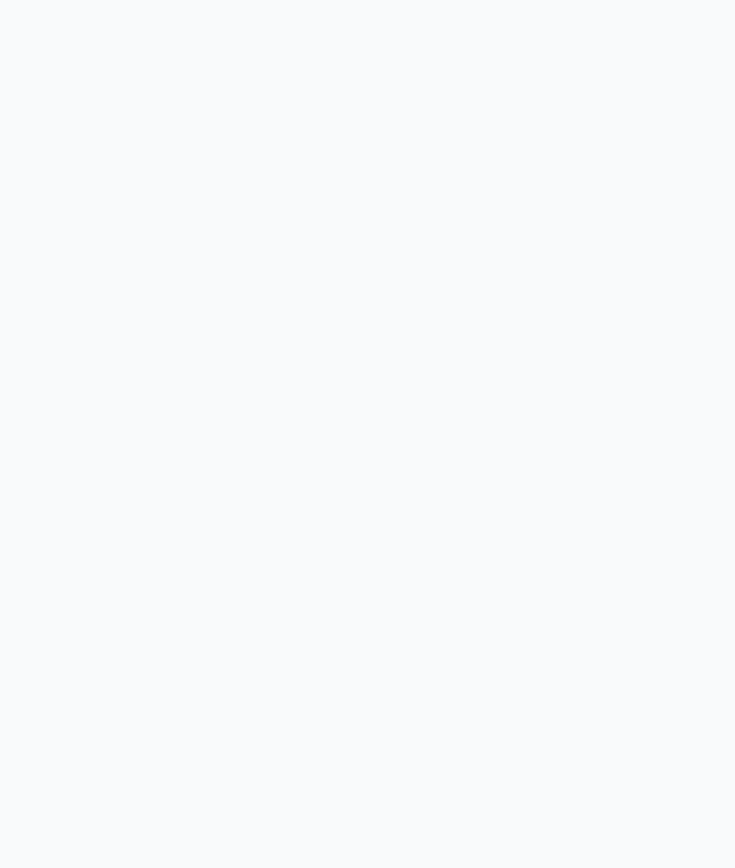
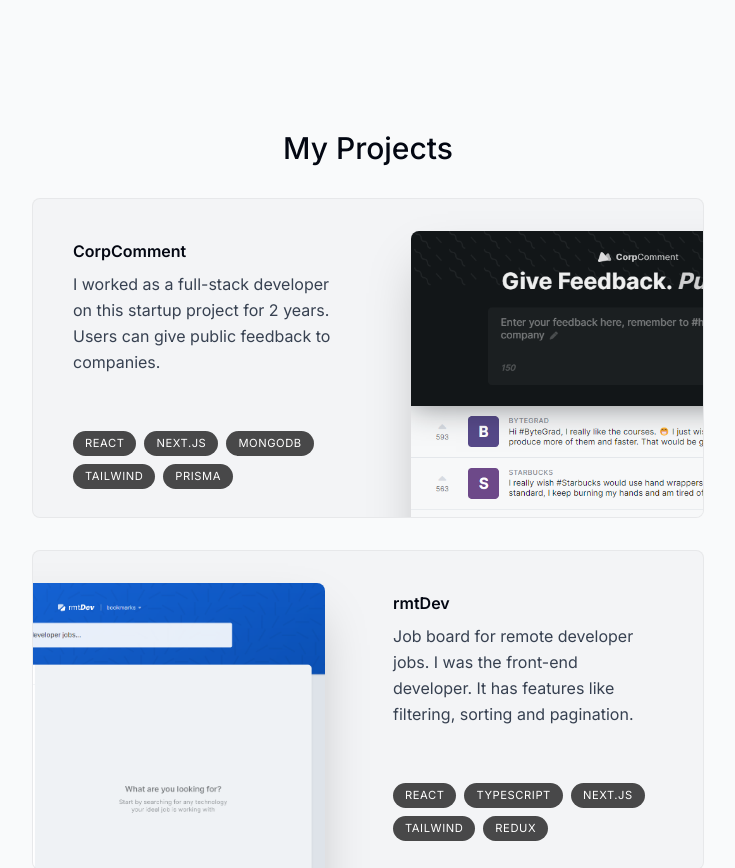
Before and after one commit to PatrickMcCrone/portfolio, a Next.js app: page / in a window 1280 px wide. Shown: the part 1340-2208 px from the top of the page, without its empty margins (272-1007 px from the left). Built offline with nearby package versions, Linux system fonts and the light colour scheme.

Commit message:
Create projects section

```diff
--- a/app/page.tsx
+++ b/app/page.tsx
@@ -1,14 +1,18 @@
 import Intro from "@/components/intro";
 import SectionDivider from "@/components/section-divider";
 import About from "@/components/about";
+import Projects from "@/components/projects";
 
 export default function Home() {
 	return (
-      <main className="flex flex-col items-center
-      px-4">
+		<main
+			className="flex flex-col items-center
+      px-4"
+		>
 			<Intro />
 			<SectionDivider />
 			<About />
+			<Projects />
 		</main>
 	);
 }
--- a/components/intro.tsx
+++ b/components/intro.tsx
@@ -1,13 +1,13 @@
 "use client";
 
-import React, { use } from 'react'
-import Image from 'next/image'
-import PeejSwimHeadshot from '@/public/PeejSwimHeadshot.jpg'
+import React, { use } from "react";
+import Image from "next/image";
+import PeejSwimHeadshot from "@/public/PeejSwimHeadshot.jpg";
 import { motion } from "framer-motion";
-import Link from 'next/link';
-import { BsArrowRight, BsLinkedin } from 'react-icons/bs';
-import { HiDownload } from 'react-icons/hi';
-import { FaGithubSquare } from 'react-icons/fa';
+import Link from "next/link";
+import { BsArrowRight, BsLinkedin } from "react-icons/bs";
+import { HiDownload } from "react-icons/hi";
+import { FaGithubSquare } from "react-icons/fa";
 
 export default function Intro() {
     return (
@@ -17,9 +17,10 @@ export default function Intro() {
                     <motion.div
                         initial={{ opacity: 0, scale: 0 }}
                         animate={{ opacity: 1, scale: 1 }}
-                    transition={{ type: "tween", duration: 0.2}}
+                        transition={{ type: "tween", duration: 0.2 }}
                     >
-                    <Image src={PeejSwimHeadshot}
+                        <Image
+                            src={PeejSwimHeadshot}
                             alt="Patrick Portrait"
                             width="192"
                             height="192"
@@ -29,10 +30,16 @@ export default function Intro() {
                     border-[0.35rem] border-white shadow-xl"
                         />
                     </motion.div>
-                <motion.span className="absolute bottom-0 right-0 text-4xl"
+                    <motion.span
+                        className="absolute bottom-0 right-0 text-4xl"
                         initial={{ opacity: 0, scale: 0 }}
                         animate={{ opacity: 1, scale: 1 }}
-                transition={{ type: "spring", stiffness: 125, delay: 0.1, duration: 0.7}}
+                        transition={{
+                            type: "spring",
+                            stiffness: 125,
+                            delay: 0.1,
+                            duration: 0.7,
+                        }}
                     >
                         👋
                     </motion.span>
@@ -46,13 +53,21 @@ export default function Intro() {
                 animate={{ opacity: 1, y: 0 }}
             >
                 <span className="font-bold">Hello, I'm Patrick.</span> I'm a{" "}
-            <span className="font-bold">computer science student (Class of 2025)</span> at{" "}
-            <span className="font-bold">SUNY Fredonia</span>. I enjoy
-            building <span className="italic">all types of applications</span>. My focuses are{" "}
-            <span className="underline">Python, C# (.NET), and Web Development</span>.
+                <span className="font-bold">
+                    computer science student (Class of 2025)
+                </span>{" "}
+                at <span className="font-bold">SUNY Fredonia</span>. I enjoy
+                building{" "}
+                <span className="italic">all types of applications</span>. My
+                focuses are{" "}
+                <span className="underline">
+                    Python, C# (.NET), and Web Development
+                </span>
+                .
             </motion.h1>
 
-        <motion.div className="flex flex-col sm:flex-row
+            <motion.div
+                className="flex flex-col sm:flex-row
         items-center justify-center gap-2 px-4 text-lg font-medium"
                 initial={{ opacity: 0, y: 100 }}
                 animate={{ opacity: 1, y: 0 }}
@@ -65,23 +80,25 @@ export default function Intro() {
                 focus:scale-110 hover:scale-110 hover:bg-gray-950
                 active:scale-105 transition"
                 >
-                Contact Me Here <BsArrowRight
-                className="opacity-70 group-hover:translate-x-1 transition" />
+                    Contact Me Here{" "}
+                    <BsArrowRight className="opacity-70 group-hover:translate-x-1 transition" />
                 </Link>
 
-            <a className="group bg-white px-7 py-3
+                <a
+                    className="group bg-white px-7 py-3
             flex items-center gap-2 rounded-full
             outline-none focus:scale-110 hover:scale-110
             active:scale-105 transition cursor-pointer
             border border-black/10"
-            href="/Resume.pdf" download={true}
+                    href="/Resume.pdf"
+                    download={true}
                 >
-                Download Resume <HiDownload
-                className="opacity-60 group-hover:translate-y-1 transition" />
+                    Download Resume{" "}
+                    <HiDownload className="opacity-60 group-hover:translate-y-1 transition" />
                 </a>
 
-
-            <a className="bg-white p-4 text-gray-700
+                <a
+                    className="bg-white p-4 text-gray-700
             flex items-center gap-2 rounded-full
             focus:scale-[1.15] hover:scale-[1.15] hover:text-gray-950
             active:scale-105 transition cursor-pointer border border-black/10"
@@ -91,7 +108,8 @@ export default function Intro() {
                     <BsLinkedin />
                 </a>
 
-            <a className="bg-white p-4 text-gray-700
+                <a
+                    className="bg-white p-4 text-gray-700
             flex items-center gap-2 text-[1.35rem]
             rounded-full focus:scale-[1.15] hover:scale-[1.15]
             hover:text-gray-950 active:scale-105 transition cursor-pointer
@@ -101,8 +119,7 @@ export default function Intro() {
                 >
                     <FaGithubSquare />
                 </a>
-
             </motion.div>
         </section>
-  )
+    );
 }
--- /dev/null
+++ b/components/project.tsx
@@ -0,0 +1,80 @@
+"use client";
+
+import Image from "next/image";
+import { motion, useScroll, useTransform } from "framer-motion";
+import { projectsData } from "@/lib/data";
+import { useRef } from "react";
+
+type ProjectProps = (typeof projectsData)[number];
+
+export default function Project({
+	title,
+	description,
+	tags,
+	imageUrl,
+}: ProjectProps) {
+	const ref = useRef<HTMLDivElement>(null);
+	const { scrollYProgress } = useScroll({
+		target: ref,
+		offset: ["0 1", "1.33 1"],
+	});
+	const scaleProgress = useTransform(scrollYProgress, [0, 1], [0.8, 1]);
+	const opacityProgress = useTransform(scrollYProgress, [0, 1], [0.6, 1]);
+
+	return (
+		<motion.div
+			ref={ref}
+			style={{
+				scale: scaleProgress,
+				opacity: opacityProgress,
+			}}
+			className="group mb-3 sm:mb-8 last:mb-0"
+		>
+			<section
+				className="bg-gray-100 max-w-[42rem] border border-black/5 rounded-lg
+                overflow-hidden sm:pr-8 relative sm:h-[20rem] hover:bg-gray-200 transition group-even:pl-8"
+			>
+				<div
+					className="pt-4 pb-7 px-5 py-4 sm:pl-10 sm:pr-2
+                    sm:pt-10 sm:max-w-[50%] flex flex-col h-full group-even:ml-[18rem]"
+				>
+					<h3 className="text-2x1 font-semibold">{title}</h3>
+					<p className="mt-2 leading-relaxed text-gray-700">
+						{description}
+					</p>
+					<ul className="flex flex-wrap mt-4 gap-2 sm:mt-auto">
+						{tags.map((tag, index) => (
+							<li
+								className="bg-black/[0.7] py-1 px-3 text-[0.7rem]
+                                uppercase tracking-wider text-white rounded-full"
+								key={index}
+							>
+								{tag}
+							</li>
+						))}
+					</ul>
+				</div>
+
+				<Image
+					src={imageUrl}
+					alt="Project I worked on"
+					quality={95}
+					className="absolute top-8 -right-40
+                    w-[28.25rem] rounded-t-lg shadow-2xl
+                    transition
+                    group-hover:scale-[1.04]
+                    group-hover:-translate-x-3
+                    group-hover:translate-y-3
+                    group-hover:-rotate-2
+
+                    group-even:group-hover:translate-x-3
+                    group-even:group-hover:translate-y-3
+                    group-even:group-hover:rotate-2
+
+                    group-even:right-[initial]
+                    group-even:-left-40"
+				/>
+			</section>
+		</motion.div>
+	);
+}
--- a/components/projects.tsx
+++ b/components/projects.tsx
@@ -1,7 +1,19 @@
-import React from 'react'
+import React from "react";
+import SectionHeading from "./section-heading";
+import Project from "./project";
+import { projectsData } from "@/lib/data";
 
 export default function Projects() {
-  return (
-    <section></section>
-  )
+	return (
+		<section>
+			<SectionHeading>My projects</SectionHeading>
+			<div>
+				{projectsData.map((project, index) => (
+					<React.Fragment key={index}>
+						<Project {...project} />
+					</React.Fragment>
+				))}
+			</div>
+		</section>
+	);
 }
--- a/components/section-heading.tsx
+++ b/components/section-heading.tsx
@@ -1,10 +1,13 @@
-import React from 'react'
+import React from "react";
 
 type SectionHeadingProps = {
-    children: React.ReactNode;
-}
+	children: React.ReactNode;
+};
 
 export default function SectionHeading({ children }: SectionHeadingProps) {
-  return <h2 className="text-3xl font-medium capitalize mb-8"
-    >{children}</h2>;
+	return (
+		<h2 className="text-3xl font-medium capitalize mb-8 text-center">
+			{children}
+		</h2>
+	);
 }
```
Also changed, not shown: components/about.tsx (+25 -27 lines), components/header.tsx (+20 -10 lines), components/section-divider.tsx (+9 -8 lines), context/active-section-context.tsx (added, +7 -0 lines). Lines whose indentation alone changed are shown as unchanged.
